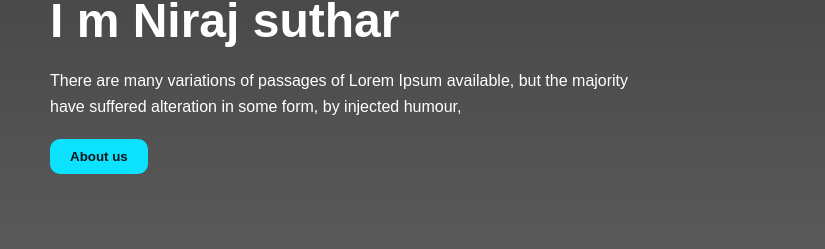
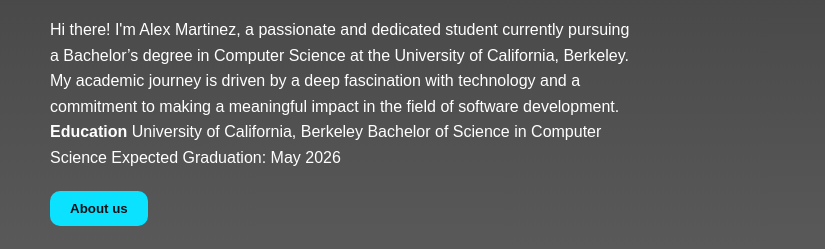
Before and after one commit to DevNk755/testf, a plain HTML site: page index.html in a window 1280 px wide. Shown: the part 399-648 px from the top of the page, 0-825 px from the left. Drawn offline with Linux system fonts and the light colour scheme; grey boxes are pictures that could not be loaded; a script that the page names is missing.

Commit message:
Update index.html

```diff
--- a/index.html
+++ b/index.html
@@ -34,8 +34,13 @@
           I m Niraj suthar
          </h1>
          <p>
-          There are many variations of passages of Lorem Ipsum available, but the majority have suffered alteration in some form, by injected humour,
-         </p>
+         Hi there! I'm Alex Martinez, a passionate and dedicated student currently pursuing a Bachelor’s degree in Computer Science at the University of California, Berkeley. My academic journey is driven by a deep fascination with technology and a commitment to making a meaningful impact in the field of software development.
+
+<br>
+             <b>Education</b>
+University of California, Berkeley
+Bachelor of Science in Computer Science
+Expected Graduation: May 2026      </p>
 
          <button class="btn">
           <a href="#projects"></a>About us
```
